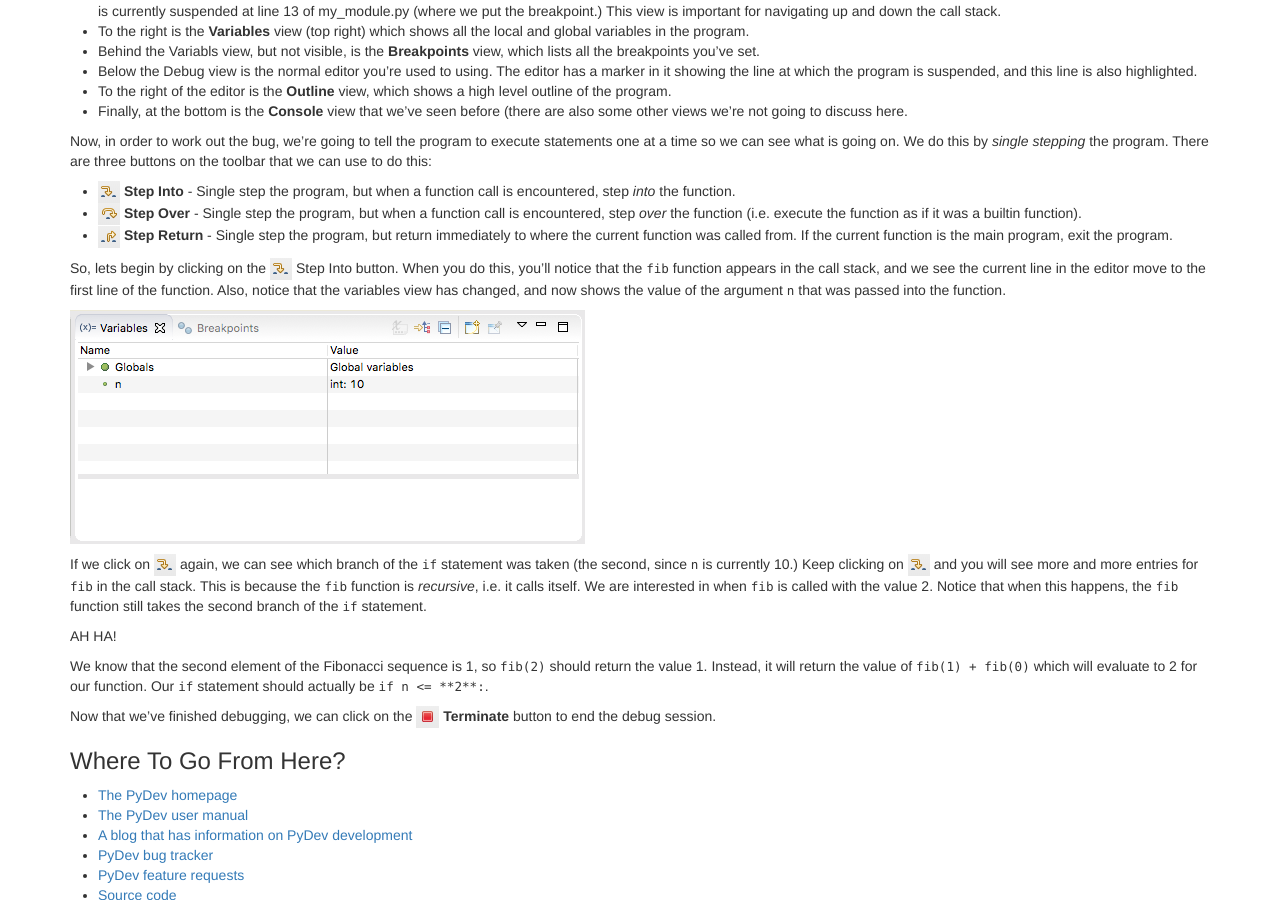
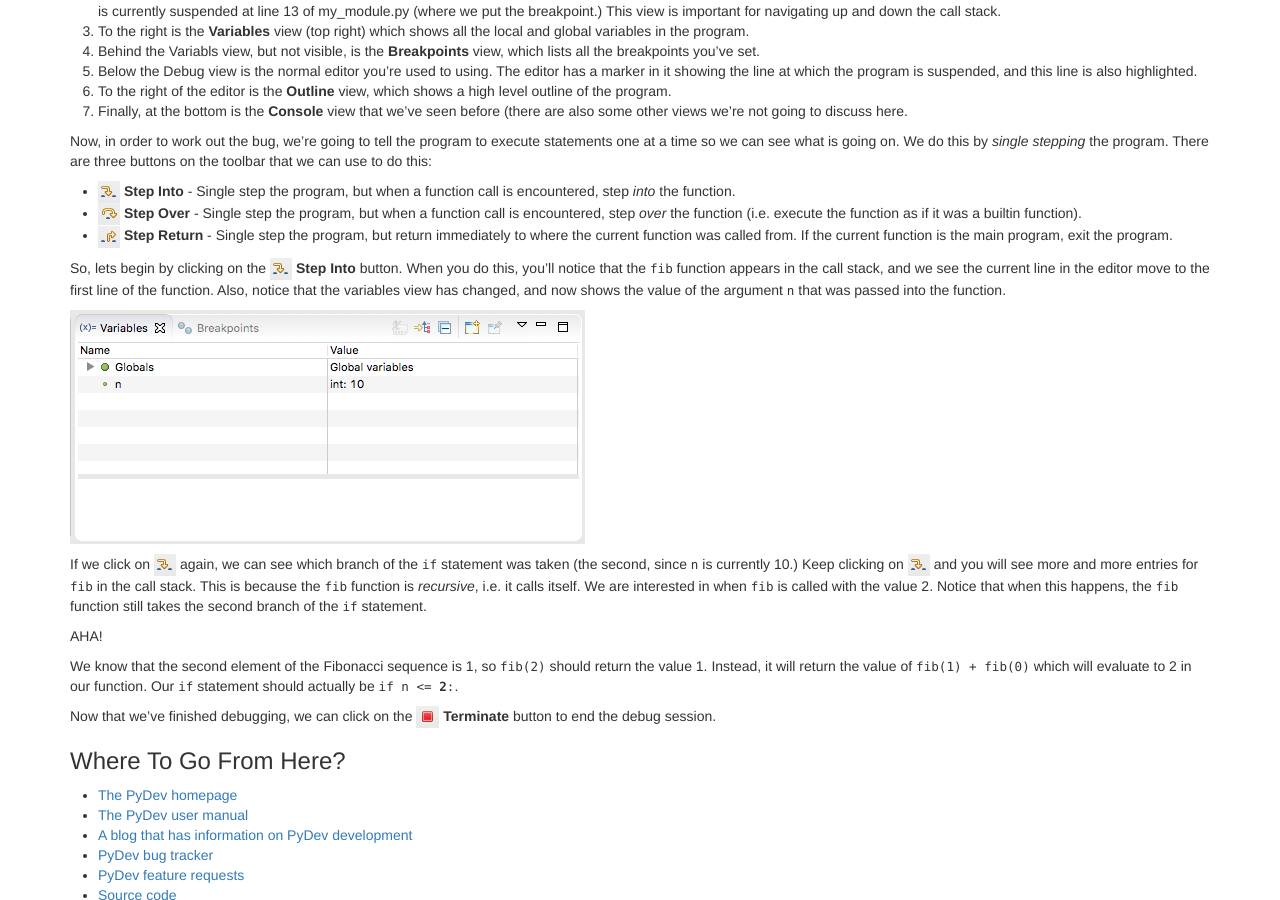
Before and after one commit to ornl-ssd/python-dev-env, a Jekyll site: the page built from _episodes/03-pydev.md, in a window 1280 px wide and 900 px high, scrolled down 9830 px. Built offline with Jekyll 4.4.1, drawn with Linux system fonts in a browser that asks for light colours; some of the changed lines change nothing that is shown.

Commit message:
Updates
Signed-off-by: Watson, Gregory <g.watson@computer.org>

```diff
--- a/_episodes/03-pydev.md
+++ b/_episodes/03-pydev.md
@@ -201,18 +201,18 @@ having to launch a separate tool, PyDev has done it all for you. Here's what you
 
 This looks a little complicated, but it is all layed out pretty logically:
 
-* Across the top is a *toolbar* with a variety of debug commands. Well use some of these in a minute.
-* Below that is the **Debug** view (top left) which shows the current *call stack*. You can see that the line
-  `<module> [my_module.py:13]` is highlighted, which tells you that the program is currently
-  suspended at line 13 of my_module.py (where we put the breakpoint.) This view is important for navigating up and down
-  the call stack.
-* To the right is the **Variables** view (top right) which shows all the local and global variables in the program.
-* Behind the Variabls view, but not visible, is the **Breakpoints** view, which lists all the breakpoints you've set.
-* Below the Debug view is the normal editor you're used to using. The editor has a marker in it showing the line
-  at which the program is suspended, and this line is also highlighted.
-* To the right of the editor is the **Outline** view, which shows a high level outline of the program.
-* Finally, at the bottom is the **Console** view that we've seen before (there are also some other views we're
-  not going to discuss here.
+1. Across the top is a *toolbar* with a variety of debug commands. Well use some of these in a minute.
+2. Below that is the **Debug** view (top left) which shows the current *call stack*. You can see that the line
+   `<module> [my_module.py:13]` is highlighted, which tells you that the program is currently
+   suspended at line 13 of my_module.py (where we put the breakpoint.) This view is important for navigating up and down
+   the call stack.
+3. To the right is the **Variables** view (top right) which shows all the local and global variables in the program.
+4. Behind the Variabls view, but not visible, is the **Breakpoints** view, which lists all the breakpoints you've set.
+5. Below the Debug view is the normal editor you're used to using. The editor has a marker in it showing the line
+   at which the program is suspended, and this line is also highlighted.
+6. To the right of the editor is the **Outline** view, which shows a high level outline of the program.
+7. Finally, at the bottom is the **Console** view that we've seen before (there are also some other views we're
+   not going to discuss here.
 
 Now, in order to work out the bug, we're going to tell the program to execute statements one at a time so we can see
 what is going on. We do this by *single stepping* the program. There are three buttons on the toolbar that we can use
@@ -225,7 +225,7 @@ to do this:
 * <img src="{{ site.github.url }}/fig/03-pydev-step-return.png"> **Step Return** - Single step the program, but return
   immediately to where the current function was called from. If the current function is the main program, exit the program.
 
-So, lets begin by clicking on the <img src="{{ site.github.url }}/fig/03-pydev-step-into.png"> Step Into button. When you do this,
+So, lets begin by clicking on the <img src="{{ site.github.url }}/fig/03-pydev-step-into.png"> **Step Into** button. When you do this,
 you'll notice that the `fib` function appears in the call stack, and we see the current line in the editor move to the first
 line of the function. Also, notice that the variables view has changed, and now shows the value of the argument `n` that
 was passed into the function.
@@ -239,11 +239,11 @@ and you will see more and more entries for `fib` in the call stack. This is beca
 i.e. it calls itself. We are interested in when `fib` is called with the value 2. Notice that when this happens, the
 `fib` function still takes the second branch of the `if` statement.
 
-AH HA!
+AHA!
 
 We know that the second element of the Fibonacci sequence is 1, so `fib(2)` should return the value 1. Instead, it will
-return the value of `fib(1) + fib(0)` which will evaluate to 2 for our function. Our `if` statement
-should actually be `if n <= **2**:`.
+return the value of `fib(1) + fib(0)` which will evaluate to 2 in our function. Our `if` statement
+should actually be `if n <= `**`2`**`:`.
 
 Now that we've finished debugging, we can click on the <img src="{{ site.github.url }}/fig/03-pydev-terminate.png">
 **Terminate** button to end the debug session.
```
